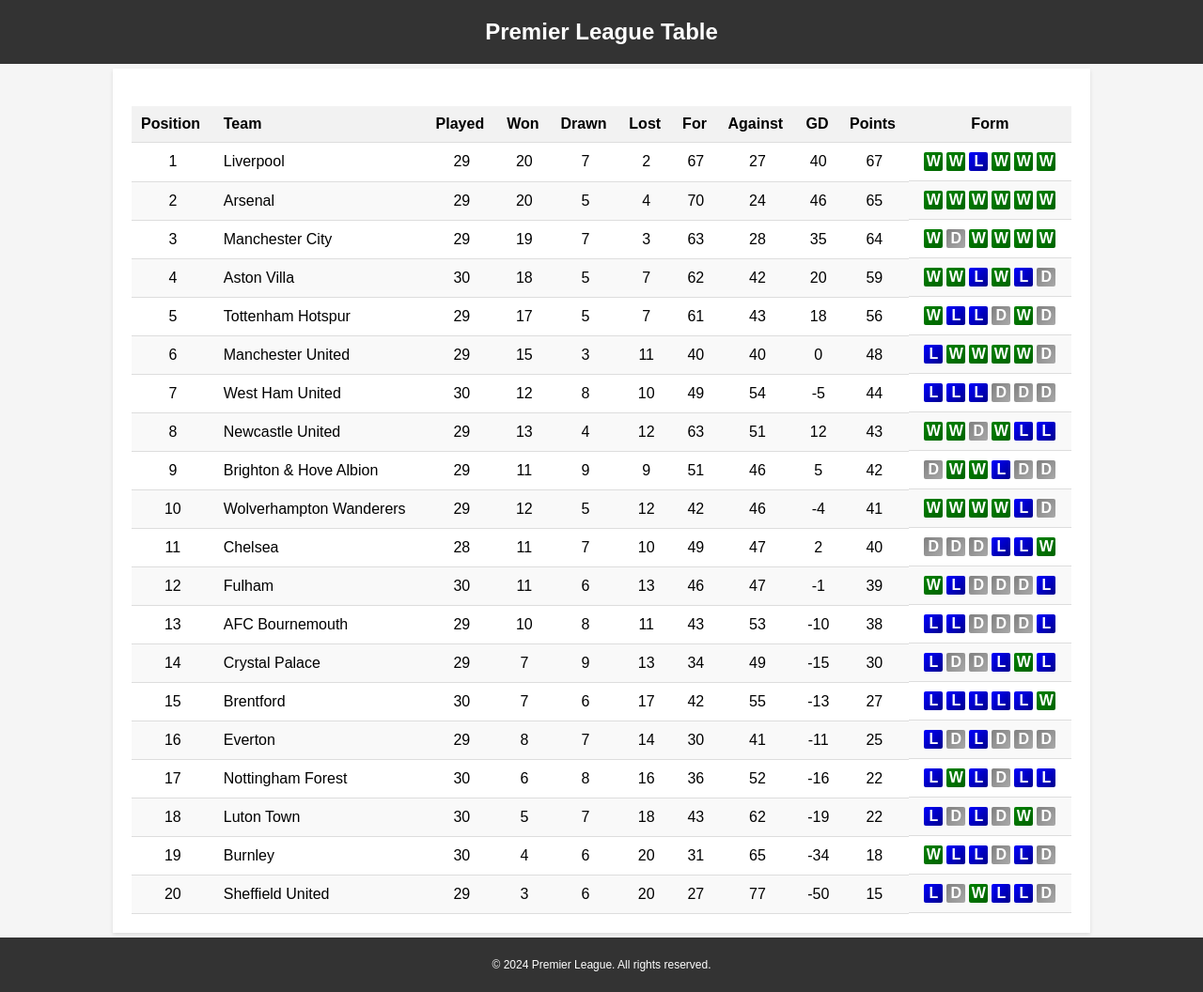
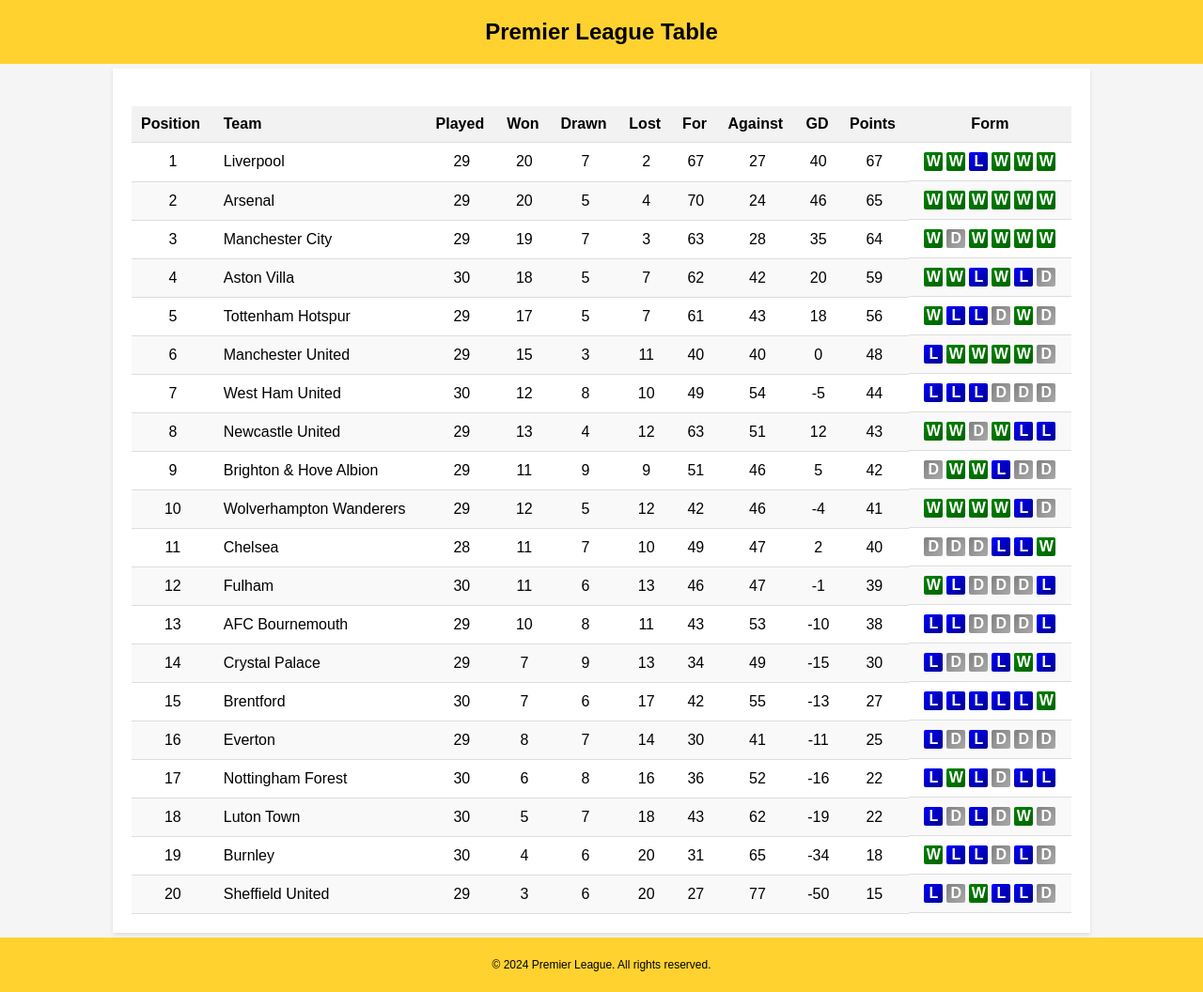
Before and after one commit to danielhafezi/PremierPulse, a PHP site: page /League.html in a window 1280 px wide. Shown: the whole page at 94% size. Run offline with PHP 8.4, Linux system fonts and the light colour scheme.

Commit message:
Changed the theme of the site, so it looks a bit more to BBC website

```diff
--- a/League.css
+++ b/League.css
@@ -6,8 +6,8 @@ body {
   }
 
   header {
-    background-color: #333;
-    color: #fff;
+    background-color: #FFD230;
+    color: #000000;
     padding: 20px;
     text-align: center;
   }
@@ -111,8 +111,8 @@ body {
   }
 
   footer {
-    background-color: #333;
-    color: #fff;
+    background-color: #FFD230;
+    color: #000000;
     padding: 10px;
     text-align: center;
     font-size: 12px;
```
